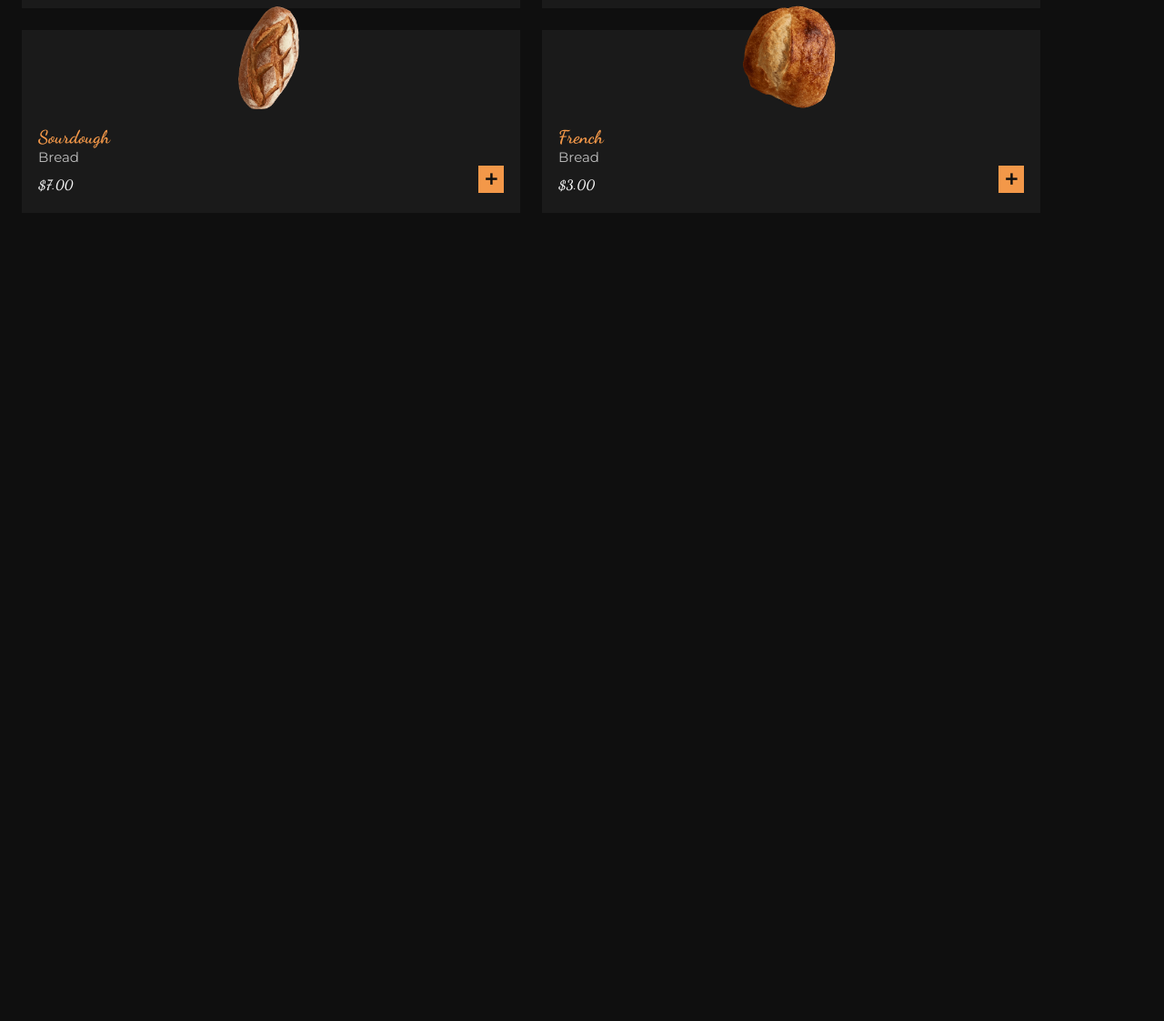
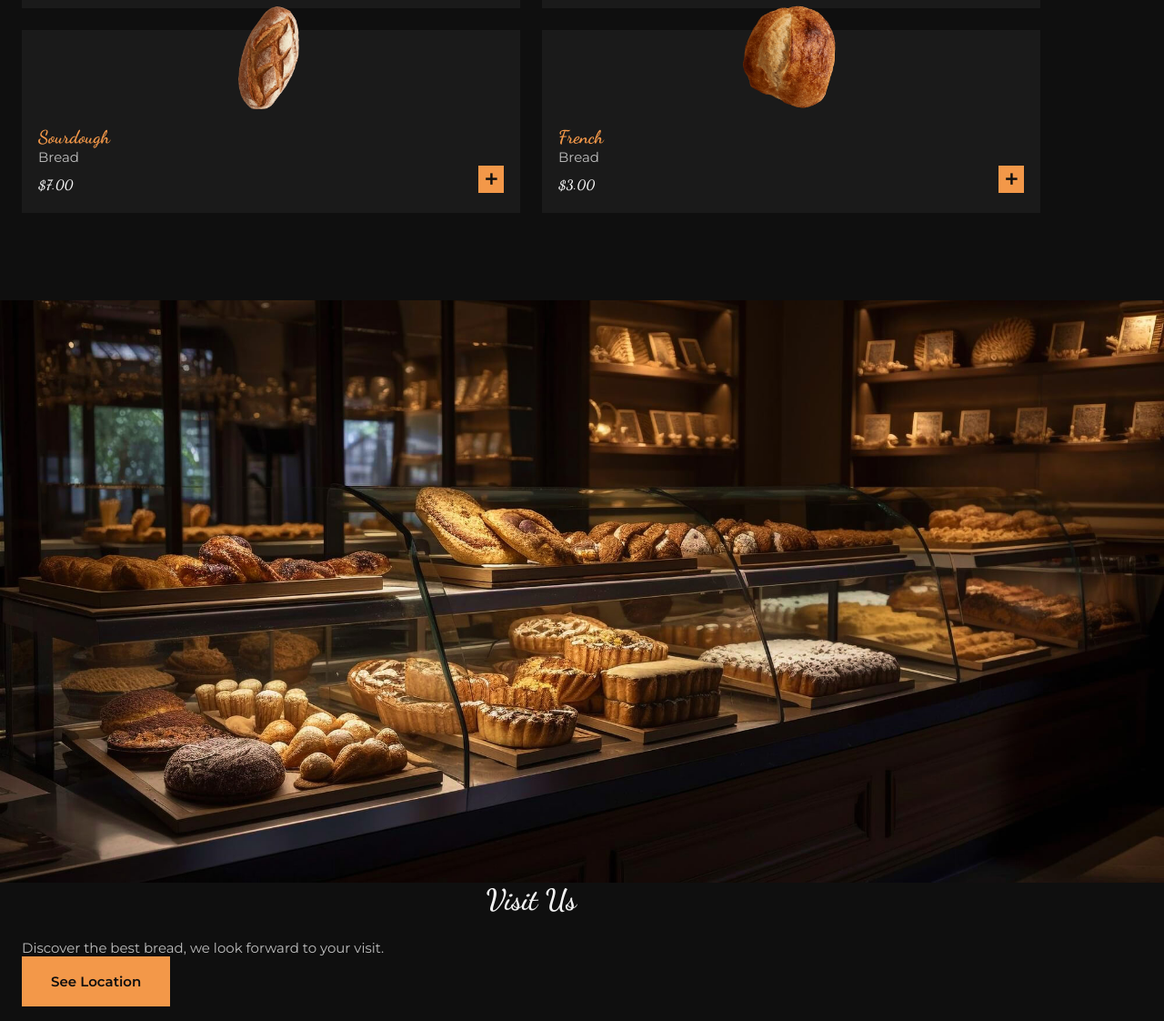
Before and after one commit to oxica/responsive-site, a plain HTML site: page index.html in a window 1280 px wide. Shown: the part 3102-4224 px from the top of the page at 91% size. Before the commit the page ends 3448 px from the top, so only its background shows below. Drawn offline with nearby package versions, Linux system fonts and the light colour scheme.

Commit message:
add html section visit

```diff
--- a/index.html
+++ b/index.html
@@ -224,7 +224,20 @@ and coffee products.
       </section>
 
       <!--==================== VISIT ====================-->
-      <section class="visit section" id="visit"></section>
+      <section class="visit section" id="visit">
+        <div class="visit__container">
+          <img src="./img/visit-bg.jpg" alt="bakery" class="visit__bg">
+          <div class="visit__shadow"></div>
+          <div class="visit__content container grid">
+            <div class="visit__data">
+              <h2 class="section__title">Visit Us</h2>
+              <p class="visit__description">Discover the best bread, we look forward
+                to your visit.</p>
+                <a href="#" class="button">See Location</a>
+            </div>
+          </div>
+        </div>
+      </section>
     </main>
 
     <footer class="footer"></footer>
```
